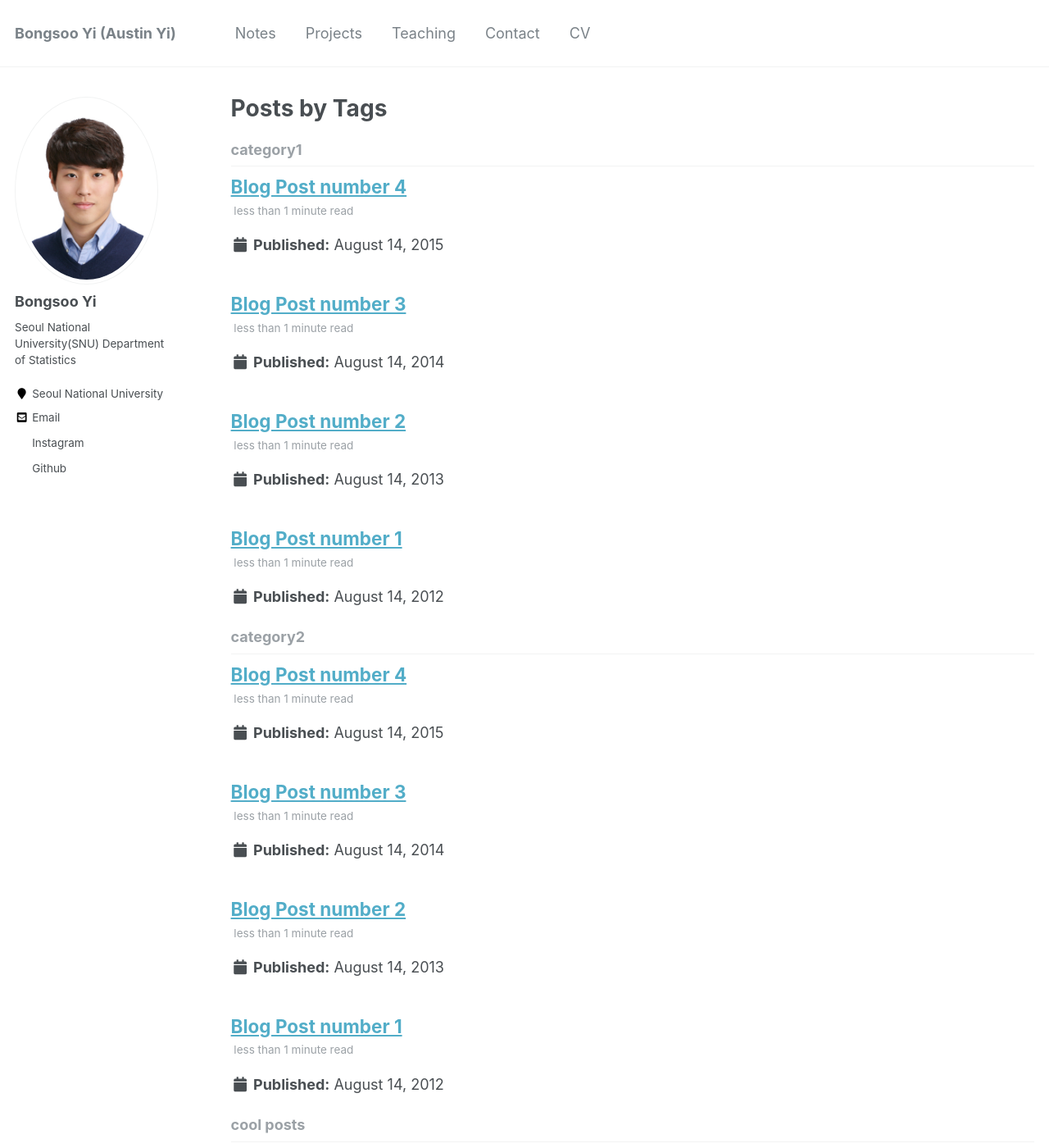
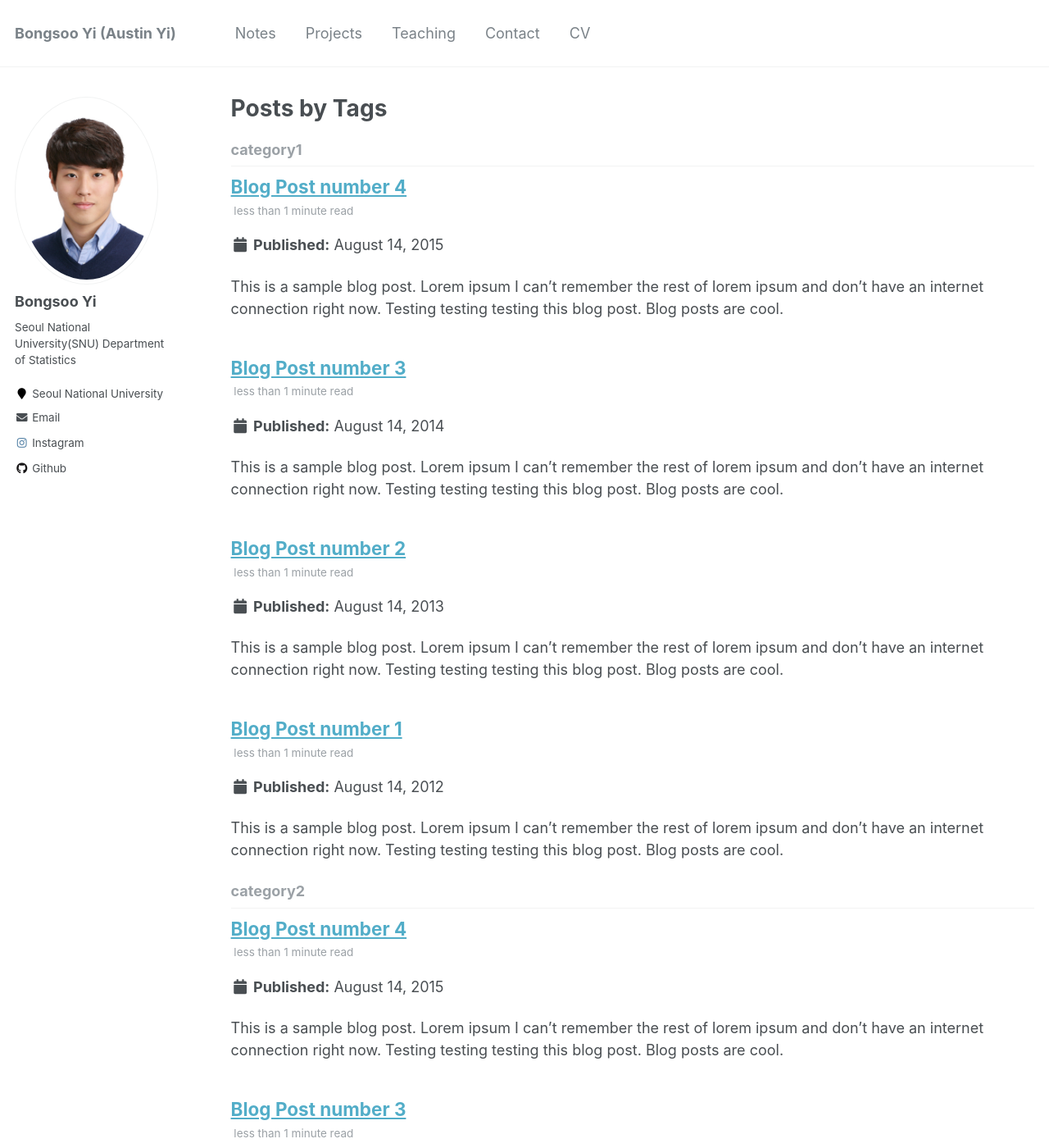
Before and after one commit to austinyi/austinyi.github.io, a Jekyll site: the page built from _pages/tag-archive.html, in a window 1280 px wide and 1400 px high. Shown: the whole window at 82% size. Built offline with Jekyll 4.4.1, drawn with Linux system fonts in a browser that asks for light colours; some of the changed text lies outside the part shown.

Commit message:
icon correction

```diff
--- a/_config.yml
+++ b/_config.yml
@@ -85,8 +85,10 @@ author:
   bio              : "Seoul National University(SNU) Department of Statistics"
   location         : "Seoul National University"
   employer         :
+  pubmed           :
   googlescholar    :
   email            : "austinyi@snu.ac.kr"
+  researchgate     :  # example: "https://www.researchgate.net/profile/yourprofile"
   uri              :
   bitbucket        :
   codepen          :
@@ -98,12 +100,13 @@ author:
   google_plus      :
   keybase          :
   instagram        : "bsyi_96"
+  impactstory      :
   lastfm           :
   linkedin         :
   orcid            :
   pinterest        :
   soundcloud       :
-  stackoverflow    : # http://stackoverflow.com/users/123456/username
+  stackoverflow    :
   steam            :
   tumblr           :
   twitter          :
--- a/_includes/archive-single.html
+++ b/_includes/archive-single.html
@@ -41,21 +41,24 @@
         {% if post.collection == 'teaching' %}
           <p> {{ post.type }}, <i>{{ post.venue }}</i>, {{ post.date | default: "1900-01-01" | date: "%Y" }} </p>
         {% elsif post.collection == 'publications' %}
-          <!--
           <p>Published in <i>{{ post.venue }}</i>, {{ post.date | default: "1900-01-01" | date: "%Y" }} </p>
-          -->
         {% elsif post.date %}
          <p class="page__date"><strong><i class="fa fa-fw fa-calendar" aria-hidden="true"></i> {{ site.data.ui-text[site.locale].date_label | default: "Published:" }}</strong> <time datetime="{{ post.date | default: "1900-01-01" | date_to_xmlschema }}">{{ post.date | default: "1900-01-01" | date: "%B %d, %Y" }}</time></p>
         {% endif %}
 
-    <!--
     {% if post.excerpt and site.read_more != 'enabled' %}
     <p class="archive__item-excerpt" itemprop="description">{{ post.excerpt | markdownify }}</p>
     {% elsif post.excerpt and site.read_more == 'enabled' %}
     <p class="archive__item-excerpt" itemprop="description"><p>{{ post.excerpt | markdownify | remove: '<p>' | remove: '</p>' }}<strong><a href="{{ base_path }}{{ post.url }}" rel="permalink"> Read more</a></strong></p></p>
     {% endif %}
-    -->
 
+    {% if post.citation and post.paperurl %}
+      <p>Recommended citation: {{ post.citation }} <a href="{{ post.paperurl }}"><u>{{ post.paperurl }}</u></a></p>
+    {% elsif post.citation %}
+      <p>Recommended citation: {{ post.citation }} </p>
+    {% elsif post.paperurl %}
+      <p>Download <a href=" {{ post.paperurl }} "><u>here</u></a></p>
+    {% endif %}
 
   </article>
 </div>
--- a/_includes/author-profile.html
+++ b/_includes/author-profile.html
@@ -29,86 +29,95 @@
         <li><i class="fa fa-fw fa-map-marker" aria-hidden="true"></i> {{ author.employer }}</li>
       {% endif %}
       {% if author.uri %}
-        <li><a href="{{ author.uri }}"><i class="fa fa-fw fa-chain" aria-hidden="true"></i> {{ site.data.ui-text[site.locale].website_label | default: "Website" }}</a></li>
+        <li><a href="{{ author.uri }}"><i class="fas fa-fw fa-link" aria-hidden="true"></i> {{ site.data.ui-text[site.locale].website_label | default: "Website" }}</a></li>
       {% endif %}
       {% if author.email %}
-        <li><a href="mailto:{{ author.email }}"><i class="fa fa-fw fa-envelope-square" aria-hidden="true"></i> {{ site.data.ui-text[site.locale].email_label | default: "Email" }}</a></li>
+        <li><a href="mailto:{{ author.email }}"><i class="fas fa-fw fa-envelope" aria-hidden="true"></i> {{ site.data.ui-text[site.locale].email_label | default: "Email" }}</a></li>
       {% endif %}
       {% if author.keybase %}
-        <li><a href="https://keybase.io/{{ author.keybase }}"><i class="fa fa-fw fa-key" aria-hidden="true"></i> Keybase</a></li>
+        <li><a href="https://keybase.io/{{ author.keybase }}"><i class="fas fa-fw fa-key" aria-hidden="true"></i> Keybase</a></li>
+      {% endif %}
+       {% if author.researchgate %}
+        <li><a href="{{ author.researchgate }}"><i class="fab fa-fw fa-researchgate" aria-hidden="true"></i> ResearchGate</a></li>
       {% endif %}
       {% if author.twitter %}
-        <li><a href="https://twitter.com/{{ author.twitter }}"><i class="fa fa-fw fa-twitter-square" aria-hidden="true"></i> Twitter</a></li>
+        <li><a href="https://twitter.com/{{ author.twitter }}"><i class="fab fa-fw fa-twitter-square" aria-hidden="true"></i> Twitter</a></li>
       {% endif %}
       {% if author.facebook %}
-        <li><a href="https://www.facebook.com/{{ author.facebook }}"><i class="fa fa-fw fa-facebook-square" aria-hidden="true"></i> Facebook</a></li>
+        <li><a href="https://www.facebook.com/{{ author.facebook }}"><i class="fab fa-fw fa-facebook-square" aria-hidden="true"></i> Facebook</a></li>
       {% endif %}
       {% if author.google_plus %}
-        <li><a href="https://plus.google.com/+{{ author.google_plus }}"><i class="fa fa-fw fa-google-plus-square" aria-hidden="true"></i> Google+</a></li>
+        <li><a href="https://plus.google.com/+{{ author.google_plus }}"><i class="fab fa-fw fa-google-plus" aria-hidden="true"></i> Google+</a></li>
       {% endif %}
       {% if author.linkedin %}
-        <li><a href="https://www.linkedin.com/in/{{ author.linkedin }}"><i class="fa fa-fw fa-linkedin-square" aria-hidden="true"></i> LinkedIn</a></li>
+        <li><a href="https://www.linkedin.com/in/{{ author.linkedin }}"><i class="fab fa-fw fa-linkedin" aria-hidden="true"></i> LinkedIn</a></li>
       {% endif %}
       {% if author.xing %}
-        <li><a href="https://www.xing.com/profile/{{ author.xing }}"><i class="fa fa-fw fa-xing-square" aria-hidden="true"></i> XING</a></li>
+        <li><a href="https://www.xing.com/profile/{{ author.xing }}"><i class="fab fa-fw fa-xing-square" aria-hidden="true"></i> XING</a></li>
       {% endif %}
       {% if author.instagram %}
-        <li><a href="https://instagram.com/{{ author.instagram }}"><i class="fa fa-fw fa-instagram" aria-hidden="true"></i> Instagram</a></li>
+        <li><a href="https://instagram.com/{{ author.instagram }}"><i class="fab fa-fw fa-instagram" aria-hidden="true"></i> Instagram</a></li>
       {% endif %}
       {% if author.tumblr %}
-        <li><a href="https://{{ author.tumblr }}.tumblr.com"><i class="fa fa-fw fa-tumblr-square" aria-hidden="true"></i> Tumblr</a></li>
+        <li><a href="https://{{ author.tumblr }}.tumblr.com"><i class="fab fa-fw fa-tumblr-square" aria-hidden="true"></i> Tumblr</a></li>
       {% endif %}
       {% if author.bitbucket %}
-        <li><a href="https://bitbucket.org/{{ author.bitbucket }}"><i class="fa fa-fw fa-bitbucket" aria-hidden="true"></i> Bitbucket</a></li>
+        <li><a href="https://bitbucket.org/{{ author.bitbucket }}"><i class="fab fa-fw fa-bitbucket" aria-hidden="true"></i> Bitbucket</a></li>
       {% endif %}
       {% if author.github %}
-        <li><a href="https://github.com/{{ author.github }}"><i class="fa fa-fw fa-github" aria-hidden="true"></i> Github</a></li>
+        <li><a href="https://github.com/{{ author.github }}"><i class="fab fa-fw fa-github" aria-hidden="true"></i> Github</a></li>
       {% endif %}
       {% if author.stackoverflow %}
-        <li><a href="https://www.stackoverflow.com/users/{{ author.stackoverflow }}"><i class="fa fa-fw fa-stack-overflow" aria-hidden="true"></i> Stackoverflow</a></li>
+        <li><a href="https://www.stackoverflow.com/users/{{ author.stackoverflow }}"><i class="fab fa-fw fa-stack-overflow" aria-hidden="true"></i> Stackoverflow</a></li>
       {% endif %}
       {% if author.lastfm %}
-        <li><a href="https://lastfm.com/user/{{ author.lastfm }}"><i class="fa fa-fw fa-lastfm-square" aria-hidden="true"></i> Last.fm</a></li>
+        <li><a href="https://lastfm.com/user/{{ author.lastfm }}"><i class="fab fa-fw fa-lastfm-square" aria-hidden="true"></i> Last.fm</a></li>
       {% endif %}
       {% if author.dribbble %}
-        <li><a href="https://dribbble.com/{{ author.dribbble }}"><i class="fa fa-fw fa-dribbble" aria-hidden="true"></i> Dribbble</a></li>
+        <li><a href="https://dribbble.com/{{ author.dribbble }}"><i class="fab fa-fw fa-dribbble-square" aria-hidden="true"></i> Dribbble</a></li>
       {% endif %}
       {% if author.pinterest %}
-        <li><a href="https://www.pinterest.com/{{ author.pinterest }}"><i class="fa fa-fw fa-pinterest" aria-hidden="true"></i> Pinterest</a></li>
+        <li><a href="https://www.pinterest.com/{{ author.pinterest }}"><i class="fab fa-fw fa-pinterest" aria-hidden="true"></i> Pinterest</a></li>
       {% endif %}
       {% if author.foursquare %}
-        <li><a href="https://foursquare.com/{{ author.foursquare }}"><i class="fa fa-fw fa-foursquare" aria-hidden="true"></i> Foursquare</a></li>
+        <li><a href="https://foursquare.com/{{ author.foursquare }}"><i class="fab fa-fw fa-foursquare" aria-hidden="true"></i> Foursquare</a></li>
       {% endif %}
       {% if author.steam %}
-        <li><a href="https://steamcommunity.com/id/{{ author.steam }}"><i class="fa fa-fw fa-steam-square" aria-hidden="true"></i> Steam</a></li>
+        <li><a href="https://steamcommunity.com/id/{{ author.steam }}"><i class="fab fa-fw fa-steam-square" aria-hidden="true"></i> Steam</a></li>
       {% endif %}
       {% if author.youtube %}
-        <li><a href="https://www.youtube.com/user/{{ author.youtube }}"><i class="fa fa-fw fa-youtube-square" aria-hidden="true"></i> YouTube</a></li>
+        <li><a href="https://www.youtube.com/user/{{ author.youtube }}"><i class="fab fa-fw fa-youtube" aria-hidden="true"></i> YouTube</a></li>
       {% endif %}
       {% if author.soundcloud %}
-        <li><a href="https://soundcloud.com/{{ author.soundcloud }}"><i class="fa fa-fw fa-soundcloud" aria-hidden="true"></i> Soundcloud</a></li>
+        <li><a href="https://soundcloud.com/{{ author.soundcloud }}"><i class="fab fa-fw fa-soundcloud" aria-hidden="true"></i> Soundcloud</a></li>
       {% endif %}
       {% if author.weibo %}
-        <li><a href="https://www.weibo.com/{{ author.weibo }}"><i class="fa fa-fw fa-weibo" aria-hidden="true"></i> Weibo</a></li>
+        <li><a href="https://www.weibo.com/{{ author.weibo }}"><i class="fab fa-fw fa-weibo" aria-hidden="true"></i> Weibo</a></li>
       {% endif %}
       {% if author.flickr %}
-        <li><a href="https://www.flickr.com/{{ author.flickr }}"><i class="fa fa-fw fa-flickr" aria-hidden="true"></i> Flickr</a></li>
+        <li><a href="https://www.flickr.com/{{ author.flickr }}"><i class="fab fa-fw fa-flickr" aria-hidden="true"></i> Flickr</a></li>
       {% endif %}
       {% if author.codepen %}
-        <li><a href="https://codepen.io/{{ author.codepen }}"><i class="fa fa-fw fa-codepen" aria-hidden="true"></i> CodePen</a></li>
+        <li><a href="https://codepen.io/{{ author.codepen }}"><i class="fab fa-fw fa-codepen" aria-hidden="true"></i> CodePen</a></li>
       {% endif %}
       {% if author.vine %}
-        <li><a href="https://vine.co/u/{{ author.vine }}"><i class="fa fa-fw fa-vine" aria-hidden="true"></i> Vine</a></li>
+        <li><a href="https://vine.co/u/{{ author.vine }}"><i class="fab fa-fw fa-vine" aria-hidden="true"></i> Vine</a></li>
       {% endif %}
       {% if author.googlescholar %}
-        <li><a href="{{ author.googlescholar }}"><i class="ai ai-google-scholar-square ai-fw"></i> Google Scholar</a></li>
+        <li><a href="{{ author.googlescholar }}"><i class="fas fa-fw fa-graduation-cap"></i> Google Scholar</a></li>
+      {% endif %}
+      {% if author.pubmed %}
+        <li><a href="{{ author.pubmed }}"><i class="ai ai-pubmed-square ai-fw"></i> PubMed</a></li>
       {% endif %}
       {% if author.orcid %}
         <li><a href="{{ author.orcid }}"><i class="ai ai-orcid-square ai-fw"></i> ORCID</a></li>
       {% endif %}
+      {% if author.impactstory %}
+        <li><a href="{{ author.impactstory }}"><i class="ai ai-impactstory ai-fw"></i> Impactstory</a></li>
+      {% endif %}
       {% if author.wikipedia %}
-        <li><a href="https://en.wikipedia.org/wiki/User:{{ author.wikipedia }}"><i class="fa fa-fw fa-chain" aria-hidden="true"></i> Wikipedia</a></li>
-      {% endif %}
+        <li><a href="https://en.wikipedia.org/wiki/User:{{ author.wikipedia }}"><i class="fab fa-fw fa-wikipedia-w" aria-hidden="true"></i> Wikipedia</a></li>
+{% endif %}
     </ul>
   </div>
 </div>
--- a/_includes/footer.html
+++ b/_includes/footer.html
@@ -6,16 +6,16 @@
       <li><strong>{{ site.data.ui-text[site.locale].follow_label }}</strong></li>
     {% endif %}
     {% if site.twitter.username %}
-      <li><a href="https://twitter.com/{{ site.twitter.username }}"><i class="fa fa-fw fa-twitter-square" aria-hidden="true"></i> Twitter</a></li>
+      <li><a href="https://twitter.com/{{ site.twitter.username }}"><i class="fab fa-twitter-square" aria-hidden="true"></i> Twitter</a></li>
     {% endif %}
     {% if site.facebook.username %}
-      <li><a href="https://facebook.com/{{ site.facebook.username }}"><i class="fa fa-fw fa-facebook-square" aria-hidden="true"></i> Facebook</a></li>
+      <li><a href="https://facebook.com/{{ site.facebook.username }}"><i class="fab fa-facebook-square" aria-hidden="true"></i> Facebook</a></li>
     {% endif %}
     {% if site.author.github %}
-      <li><a href="http://github.com/{{ site.author.github }}"><i class="fa fa-fw fa-github" aria-hidden="true"></i> GitHub</a></li>
+      <li><a href="http://github.com/{{ site.author.github }}"><i class="fab fa-github" aria-hidden="true"></i> GitHub</a></li>
     {% endif %}
     {% if site.author.bitbucket %}
-      <li><a href="http://bitbucket.org/{{ site.author.bitbucket }}"><i class="fa fa-fw fa-bitbucket" aria-hidden="true"></i> Bitbucket</a></li>
+      <li><a href="http://bitbucket.org/{{ site.author.bitbucket }}"><i class="fab fa-bitbucket" aria-hidden="true"></i> Bitbucket</a></li>
     {% endif %}
     <li><a href="{% if site.atom_feed.path %}{{ site.atom_feed.path }}{% else %}{{ base_path }}/feed.xml{% endif %}"><i class="fa fa-fw fa-rss-square" aria-hidden="true"></i> {{ site.data.ui-text[site.locale].feed_label | default: "Feed" }}</a></li>
   </ul>
```
Also changed, not shown: _includes/social-share.html (+3 -5 lines), 1 other file.
